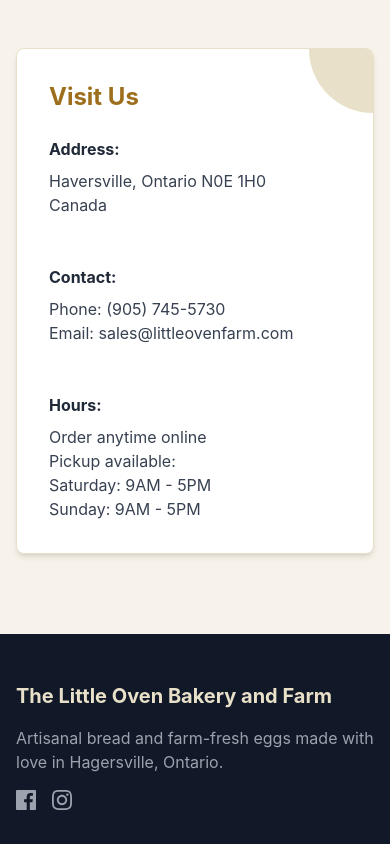
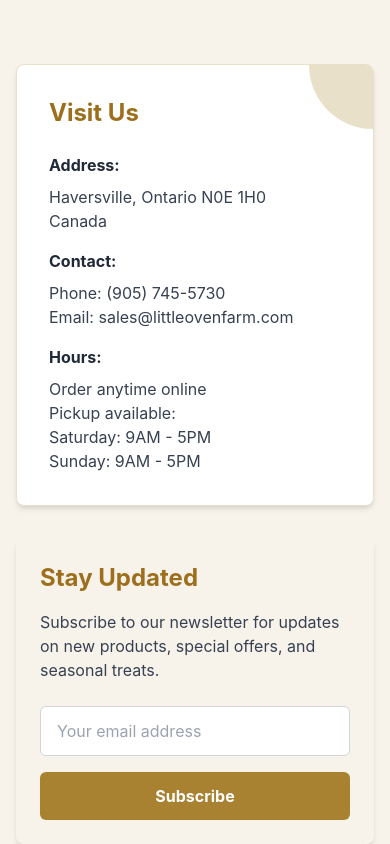
Before and after one commit to birddog87/littleovenbakeryandfarm, a Next.js app: page / in a window 390 px wide. Shown: the part 5060-5904 px from the top of the page. Built offline with nearby package versions, Linux system fonts and the light colour scheme.

Commit message:
newsletter

```diff
--- a/src/components/sections/About.tsx
+++ b/src/components/sections/About.tsx
@@ -1,9 +1,12 @@
+// Modified src/components/sections/About.tsx
 import { useEffect, useRef } from 'react';
+import Newsletter from '../Newsletter';
 
 export default function About() {
   const sectionRef = useRef<HTMLDivElement>(null);
   const contentRef = useRef<HTMLDivElement>(null);
   const contactRef = useRef<HTMLDivElement>(null);
+  const newsletterRef = useRef<HTMLDivElement>(null);
 
   useEffect(() => {
     const observer = new IntersectionObserver(
@@ -20,11 +23,13 @@
     if (sectionRef.current) observer.observe(sectionRef.current);
     if (contentRef.current) observer.observe(contentRef.current);
     if (contactRef.current) observer.observe(contactRef.current);
+    if (newsletterRef.current) observer.observe(newsletterRef.current);
 
     return () => {
       if (sectionRef.current) observer.unobserve(sectionRef.current);
       if (contentRef.current) observer.unobserve(contentRef.current);
       if (contactRef.current) observer.unobserve(contactRef.current);
+      if (newsletterRef.current) observer.unobserve(newsletterRef.current);
     };
   }, []);
 
@@ -63,11 +68,12 @@
               </div>
             </div>
 
-            <div ref={contactRef} className="bg-white p-8 rounded-lg shadow-md border border-primary-100 mt-12 relative overflow-hidden opacity-0">
+            <div className="grid grid-cols-1 md:grid-cols-2 gap-8 mt-16">
+              <div ref={contactRef} className="bg-white p-8 rounded-lg shadow-md border border-primary-100 relative overflow-hidden opacity-0">
                 <div className="absolute top-0 right-0 w-32 h-32 bg-primary-100 rounded-full transform translate-x-16 -translate-y-16"></div>
                 <div className="relative">
                   <h3 className="text-2xl font-bold text-primary-700 mb-6">Visit Us</h3>
-                <div className="flex flex-col md:flex-row gap-12">
+                  <div className="flex flex-col gap-4">
                     <div>
                       <p className="font-bold text-gray-800 mb-2">Address:</p>
                       <p className="text-gray-700">
@@ -94,6 +100,11 @@
                   </div>
                 </div>
               </div>
+
+              <div ref={newsletterRef} className="opacity-0">
+                <Newsletter />
+              </div>
+            </div>
           </div>
         </div>
       </div>
```
Lines whose indentation alone changed are shown as unchanged.
